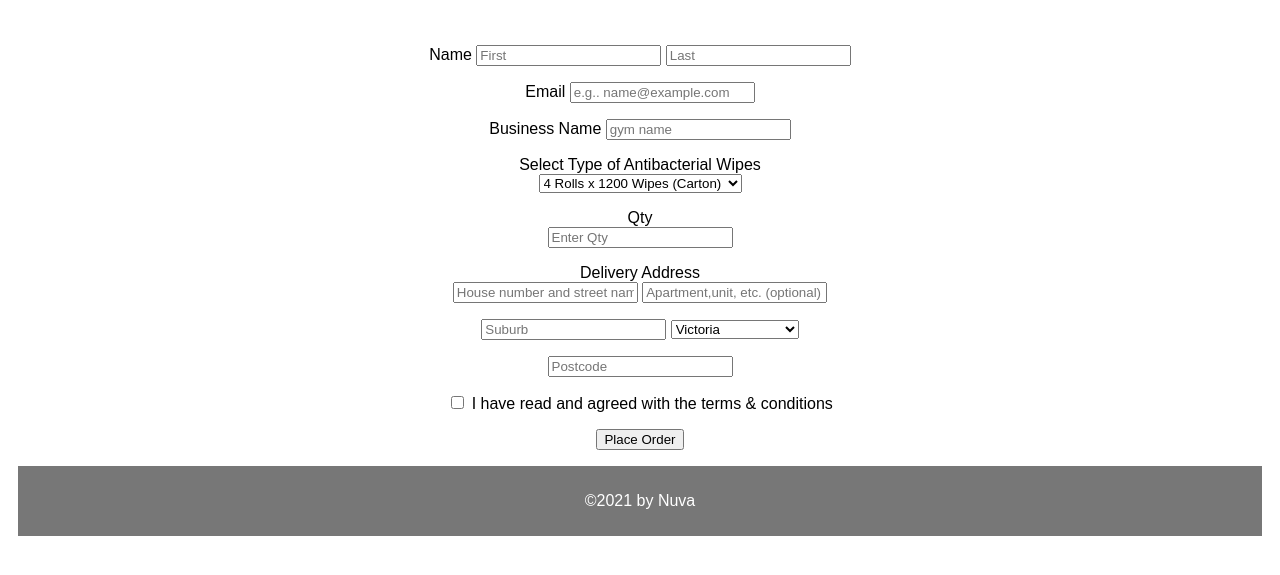
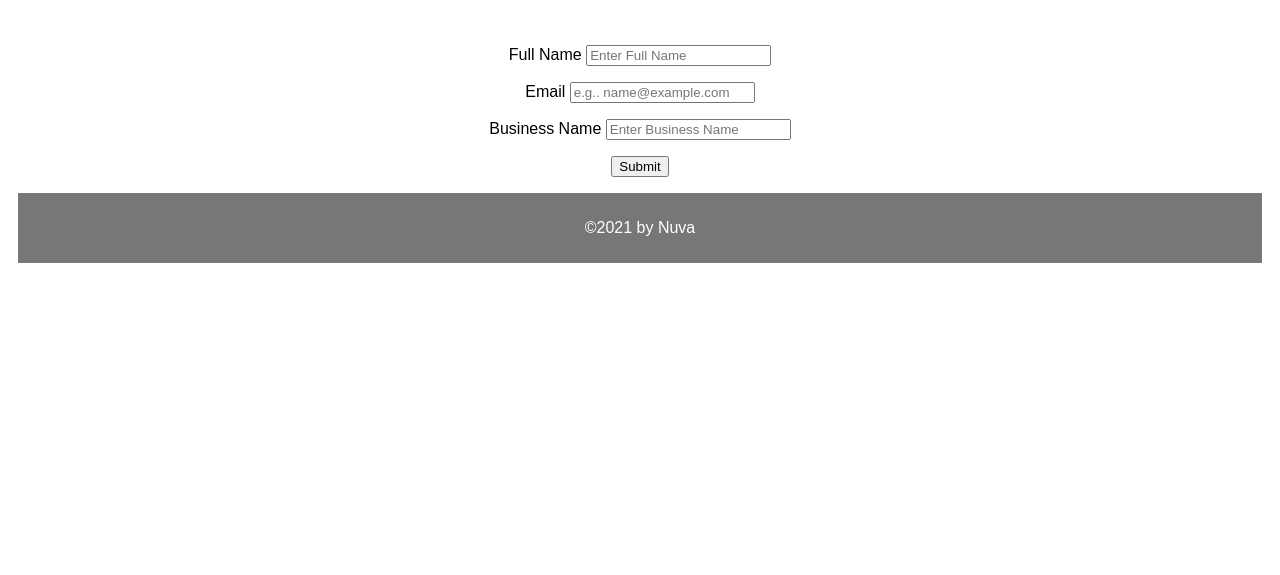
Before and after one commit to nuva-green/product-order-form, a plain HTML site: page index.html in a window 1280 px wide. Shown: the part 199-774 px from the top of the page. Drawn offline with Linux system fonts and the light colour scheme.

Commit message:
Update index.html

```diff
--- a/index.html
+++ b/index.html
@@ -1,9 +1,5 @@
-<!DOCTYPE html>
-<html lang="en">
-<head>
-<title>CSS Template</title>
-<meta charset="utf-8">
-<meta name="viewport" content="width=device-width, initial-scale=1">
+
+ <!DOCTYPE html>
 <style>
 * {
   box-sizing: border-box;
@@ -21,8 +17,6 @@ header {
   font-size: 15px;
   color: Black;
 }
-
-
 
 /* Clear floats after the columns */
 section::after {
@@ -55,8 +49,6 @@ Body {
   }
 }
 </style>
-</head>
-<body>
 
 
 <header>
@@ -65,109 +57,46 @@ Body {
   <h2>Nuva Product Order Form</h2>
 </header>
 
+ <form method="post" id="sheetdb-form"
+  action="https://sheetdb.io/api/v1/sz36fcvcf58yz">
 
-<section>
+<label for ="Full Name">Full Name</label>
+              <input type="text" placeholder="Enter Full Name" name ="data[Full Name]" required>
+        </div>
+        </p>
+ <label for ="Email">Email</label>
+              <input type="text" placeholder="e.g.. name@example.com" name ="data[Email]" required>
+     </div>
+     </p>
+<label for ="Business Name">Business Name</label>
+              <input type="text" placeholder="Enter Business Name" name ="data[Business Name]" required>
+     </div>
+     </p>
+    <button type="submit">Submit</button>
+</form>
 
-              <label class="order-form-label">Name</label>
-            </div>
 
-              <input class="order-form-input" placeholder="First">
 
-              <input class="order-form-input" placeholder="Last">
-            </div>
-          </div>
 
-<p>
-<aside>
-<p>
-              <label class="order-form-label">Email</label>
-              <input class="order-form-input" placeholder="e.g.. name@example.com">
-
-          <aside>
-
-                <label class="order-form-label">Business Name</label>
-                </div>
-              <input class="order-form-input" placeholder="gym name">
-            </div>
-          </div>
-</p>
-          <div class="row mt-3 mx-4">
-            <div class="col-12">
-              <label for ="order-form-label">Select Type of Antibacterial Wipes</label>
-              </div>
-              <select name="order-form-label" id="order-form-label">
-  <option value="4 Rolls x 1200 Wipes (Carton)">4 Rolls x 1200 Wipes (Carton)</option>
-    <option value="Refill 1200 Wipes (Single Roll)">Refill 1200 Wipes (Single Roll)</option>
-</select>
-</p>
-<div class="row mt-1 mx-4">
-            <div class="col-12">
-                <label class="order-form-label">Qty</label>
-                </div>
-              <input class="order-form-input" placeholder="Enter Qty">
-            </div>
-          </div>
+<script>
+  var form = document.getElementById('sheetdb-form');
+  form.addEventListener("submit", e => {
+    e.preventDefault();
+    fetch(form.action, {
+        method : "POST",
+        body: new FormData(document.getElementById("sheetdb-form")),
+    }).then(
+        response => response.json()
+    ).then((html) => {
+      // you can put any JS code here
+      alert('success')
+      //window.location.href = 'https://yourwebsite.com/thank-you';
+    });
+  });
+</script>
 
 </p>
-<div class="row mt-3 mx-4">
-            <div class="col-12">
-              <label class="order-form-label">Delivery Address</label>
-            </div>
-
-              <input class="order-form-input" placeholder="House number and street name">
-
-
-              <input class="order-form-input" placeholder="Apartment,unit, etc. (optional)">
-</p>
-            <div class="col-12 col-sm-6 mt-2 pr-sm-2">
-              <input class="order-form-input" placeholder="Suburb">
-
-            <class="col-12 col-sm-6 mt-2 pl-sm-0">
-              <select name="State" id="State">
-  <option value="Victoria">Victoria</option>
-    <option value="New South Wales">New South Wales</option>
-    <option value="Northern Territory">Northern Territory</option>
-    <option value="Queensland">Queensland</option>
-</select>
-
- </p>
-            <div class="col-12 col-sm-6 mt-2 pr-sm-2">
-              <input class="order-form-input" placeholder="Postcode">
-
-            </div>
-          </div>
-</p>
-          <div class="row mt-3 mx-4">
-            <div class="col-12">
-              <div class="form-check">
-                <input type="checkbox" class="form-check-input" name="validation" id="validation" value="1">
-                <label for="validation" class="form-check-label">I have read and agreed with the terms & conditions</label>
-              </div>
-            </div>
-          </div>
-
-          <div class="row mt-3">
-            <div class="col-12">
-</p>
-              <button type="button" id="btnSubmit" class="btn btn-dark d-block mx-auto btn-submit">Place Order</button>
-            </div>
-          </div>
-
-        </div>
-      </div>
-    </div>
-
-
-  <article>
-</p>
-  </article>
-
-
-</section>
 
 <footer>
   <p>©2021 by Nuva</p>
 </footer>
-
-</body>
-</html>
```
